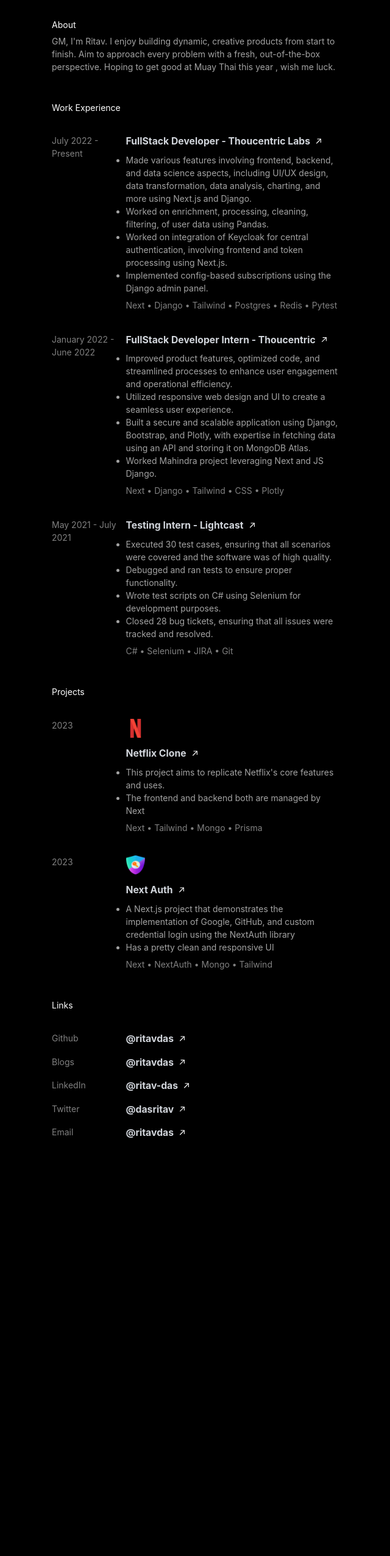
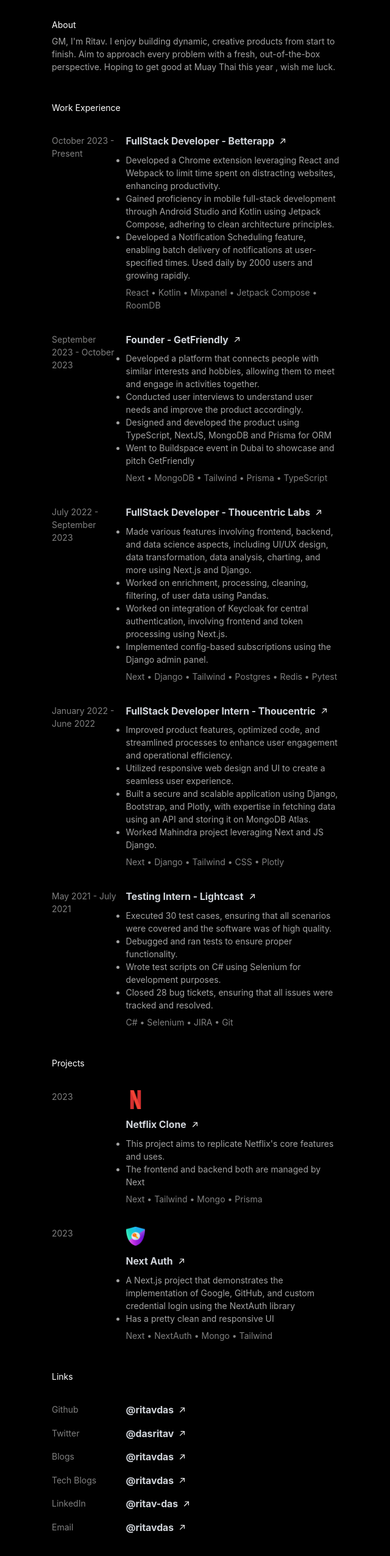
Before and after one commit to Ritavdas/Personal_Portflio, a Next.js app: page / in a window 1280 px wide. Shown: the part 200-2752 px from the top of the page at 61% size, without its empty margins (319-959 px from the left). Before the commit the page ends 2218 px from the top, so only its background shows below. Built offline with nearby package versions, Linux system fonts and the light colour scheme.

Commit message:
Added Regain and Buildspace experience

```diff
--- a/pages/index.js
+++ b/pages/index.js
@@ -14,8 +14,34 @@
 
 	let Work_Experiences = [
 		{
+			href: "https://betterapp.ai/",
+			side: "October 2023 - Present",
+			title: "FullStack Developer - Betterapp",
+			desc: [
+				`Developed a Chrome extension leveraging React and Webpack to limit time spent on distracting websites,
+				enhancing productivity.`,
+				`Gained proficiency in mobile full-stack development through Android Studio and Kotlin using Jetpack
+				Compose, adhering to clean architecture principles.`,
+				`Developed a Notification Scheduling feature, enabling batch delivery of notifications at user-specified times.
+				Used daily by 2000 users and growing rapidly.`,
+			],
+			stack: "React • Kotlin • Mixpanel • Jetpack Compose • RoomDB",
+		},
+		{
+			href: "https://twitter.com/dasritav/status/1703346151767015890",
+			side: "September 2023 - October 2023",
+			title: "Founder - GetFriendly",
+			desc: [
+				`Developed a platform that connects people with similar interests and hobbies, allowing them to meet and engage in activities together.`,
+				`Conducted user interviews to understand user needs and improve the product accordingly.`,
+				`Designed and developed the product using TypeScript, NextJS, MongoDB and Prisma for ORM`,
+				`Went to Buildspace event in Dubai to showcase and pitch GetFriendly`,
+			],
+			stack: "Next • MongoDB • Tailwind • Prisma • TypeScript",
+		},
+		{
 			href: "https://thouc-labs.ai/",
-			side: "July 2022 - Present",
+			side: "July 2022 - September 2023",
 			title: "FullStack Developer - Thoucentric Labs",
 			desc: [
 				`Made various features involving frontend, backend, and data science aspects, including UI/UX design, data transformation, data analysis, charting, and more using Next.js and Django.`,
@@ -102,7 +128,7 @@
 							<Heading as="h1" size="lg">
 								Ritav Das
 							</Heading>
-							<Text>Fullstack Developer</Text>
+							<Text>Fullstack Implementer</Text>
 						</Box>
 					</GridItem>
 				</Grid>
@@ -153,7 +179,19 @@
 						mb={4}
 					/>
 					<Experience
+						side="Twitter"
+						title="@dasritav"
+						href="https://twitter.com/dasritav"
+						mb={4}
+					/>
+					<Experience
 						side="Blogs"
+						title="@ritavdas"
+						href="https://substack.com/@ritavdas"
+						mb={4}
+					/>
+					<Experience
+						side="Tech Blogs"
 						title="@ritavdas"
 						href="https://ritavdas.hashnode.dev/"
 						mb={4}
@@ -162,12 +200,6 @@
 						side="LinkedIn"
 						title="@ritav-das"
 						href="https://www.linkedin.com/in/ritav-das-76422414a/"
-						mb={4}
-					/>
-					<Experience
-						side="Twitter"
-						title="@dasritav"
-						href="https://twitter.com/dasritav"
 						mb={4}
 					/>
 					<Experience
```
